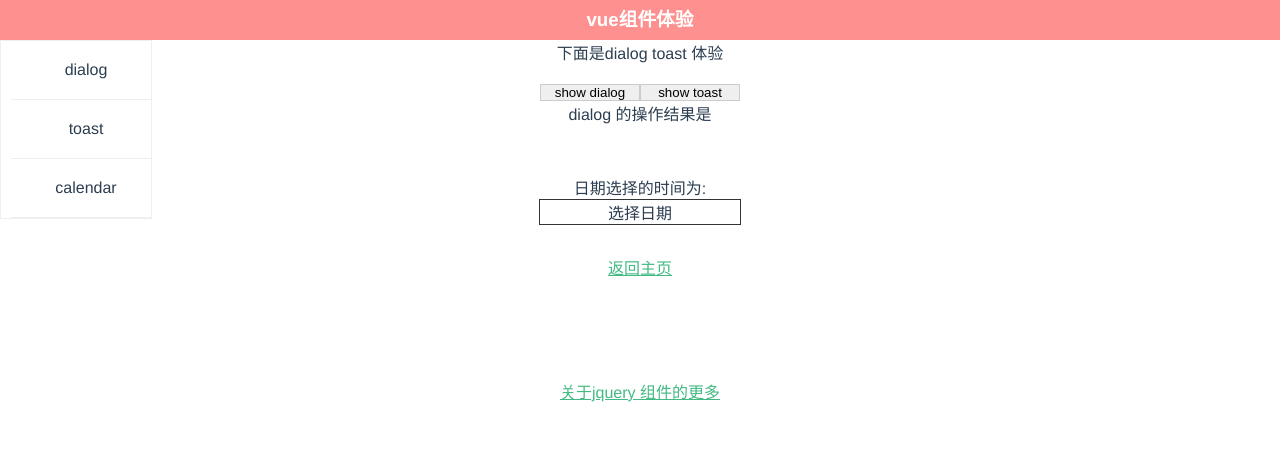
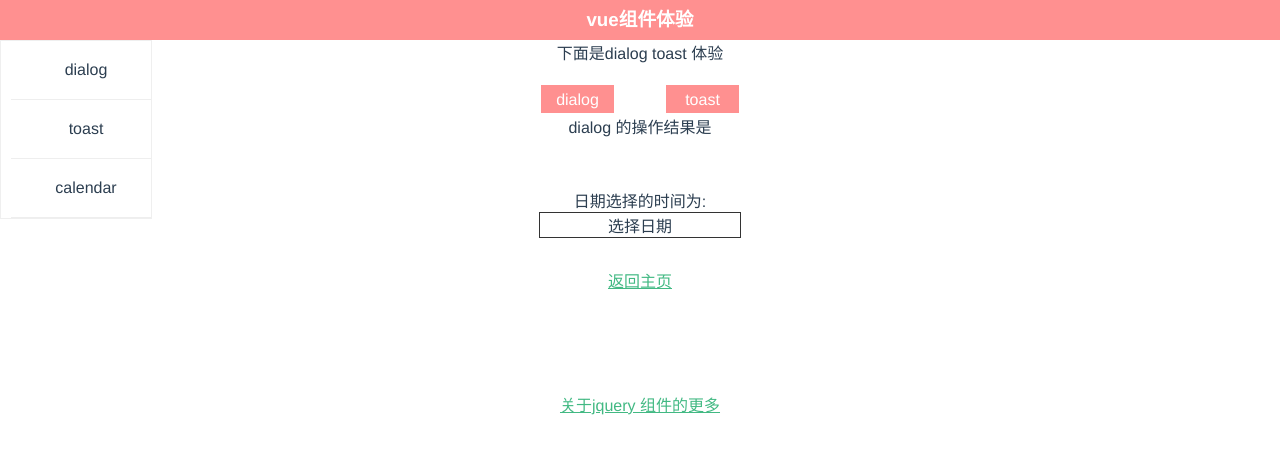
Before and after one commit to zeroHu/vue-common-components, a Vue app: page /#/detail in a window 1280 px wide. Shown: the top 454 px of the page. Built offline with nearby package versions, Linux system fonts and the light colour scheme.

Commit message:
modify detail

```diff
--- a/src/pages/Detail.vue
+++ b/src/pages/Detail.vue
@@ -14,8 +14,8 @@
         <!-- 功能操作区 -->
         <p>下面是dialog toast 体验</p>
         <div class="operat item-blocks" style="margin-top:20px;">
-            <button @click="dialogJson.isShowDialog = true">show dialog</button>
-            <button @click="toastJson.showToast = true">show toast</button>
+            <div class="button-test dialog-btn"@click="dialogJson.isShowDialog = true">dialog</div>
+            <div class="button-test toast-btn" @click="toastJson.showToast = true">toast</div>
         </div>
 
         <div class="item-blocks">
@@ -100,6 +100,22 @@ export default {
             flex: 1;
             border:1px solid #ccc;
         }
+        .button-test {
+            box-sizing:border-box;
+            display:block;
+            border:none;
+            width:200px;
+            height:30px;
+            line-height:30px;
+            color:#fff;
+            background:#ff9090;
+            border:1px solid #fff;
+            color:#fff;
+        }
+    }
+
+    .toast-btn {
+        margin-left:50px;
     }
     .list {
         position:absolute;
```
